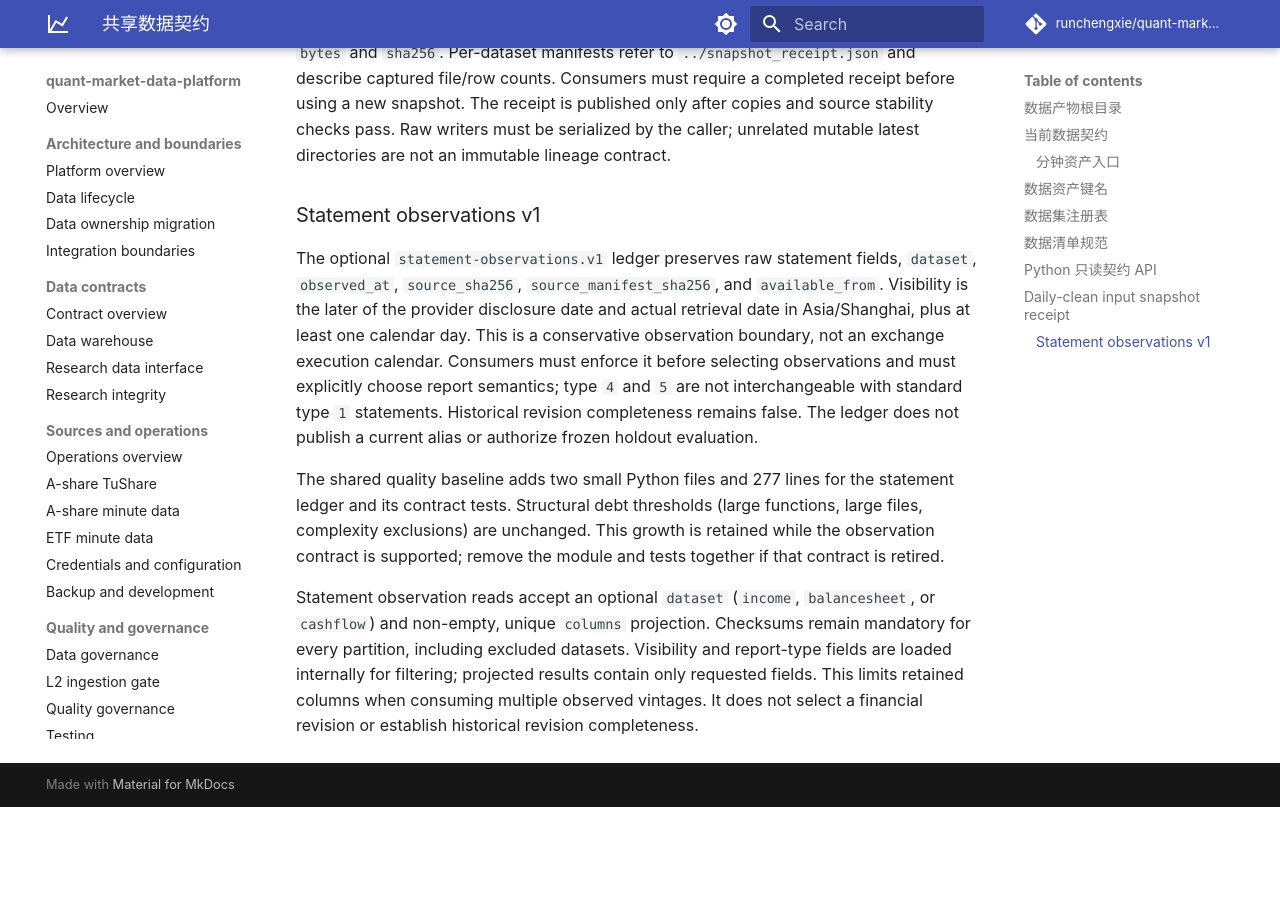
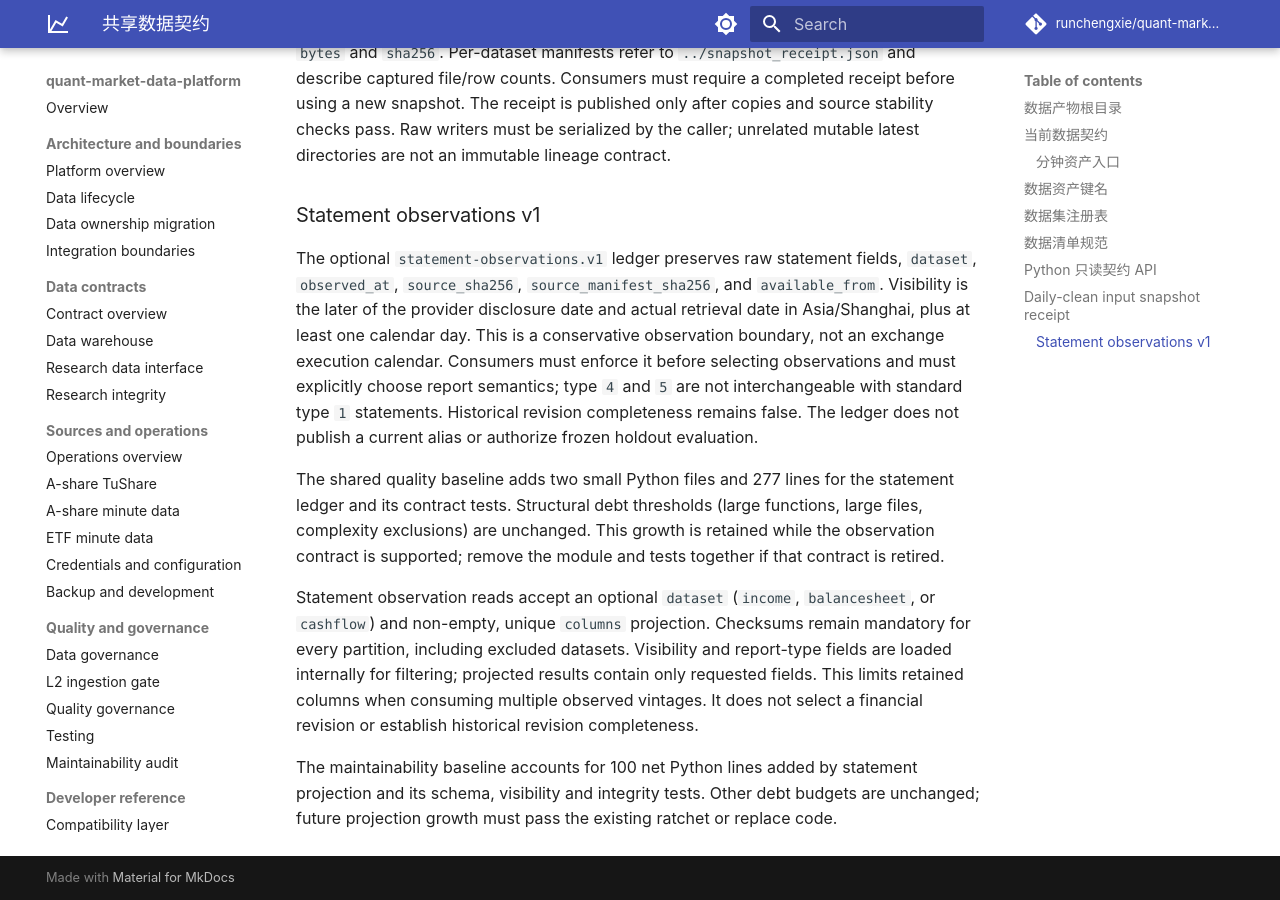
Before and after one commit to runchengxie/quant-market-data-platform, an MkDocs documentation site: the page built from docs/contracts.md, in a window 1280 px wide and 900 px high, scrolled down 7907 px. Built offline with MkDocs 1.6.1 and Material for MkDocs 9.7.7, drawn with Linux system fonts in a browser that asks for light colours; comment, search, counter and statistics services are not loaded; before the commit the page ends 8714 px from its top, so only the background shows below that.

Commit message:
docs: account for projected statement reader and test growth

```diff
--- a/docs/contracts.md
+++ b/docs/contracts.md
@@ -299,3 +299,7 @@ for every partition, including excluded datasets. Visibility and report-type fie
 are loaded internally for filtering; projected results contain only requested fields.
 This limits retained columns when consuming multiple observed vintages. It does not
 select a financial revision or establish historical revision completeness.
+
+The maintainability baseline accounts for 100 net Python lines added by statement
+projection and its schema, visibility and integrity tests. Other debt budgets are
+unchanged; future projection growth must pass the existing ratchet or replace code.
```
Also changed, not shown: 1 other file.
